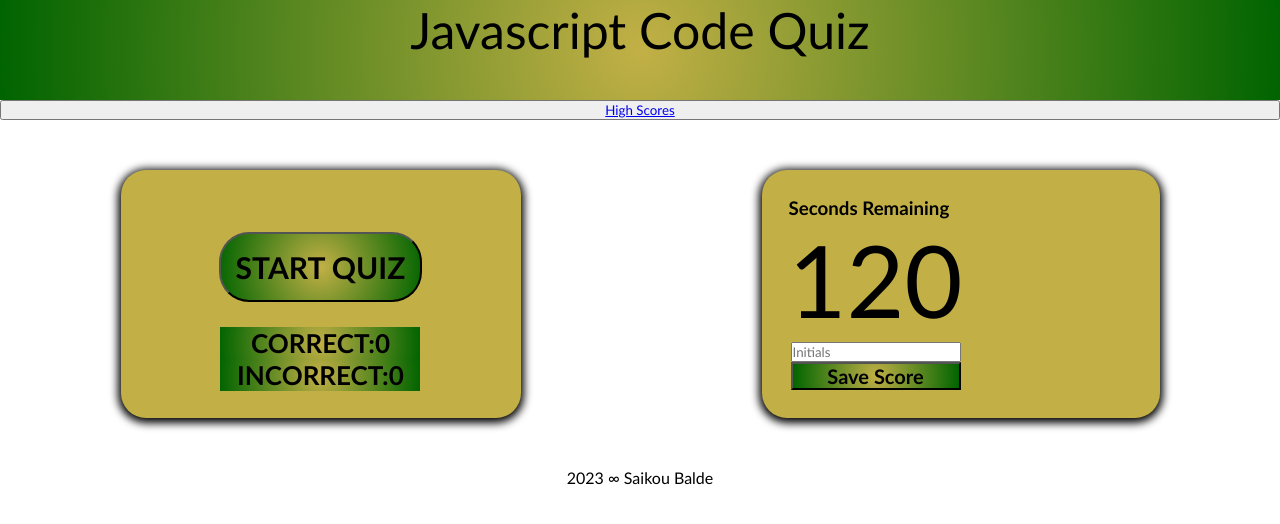
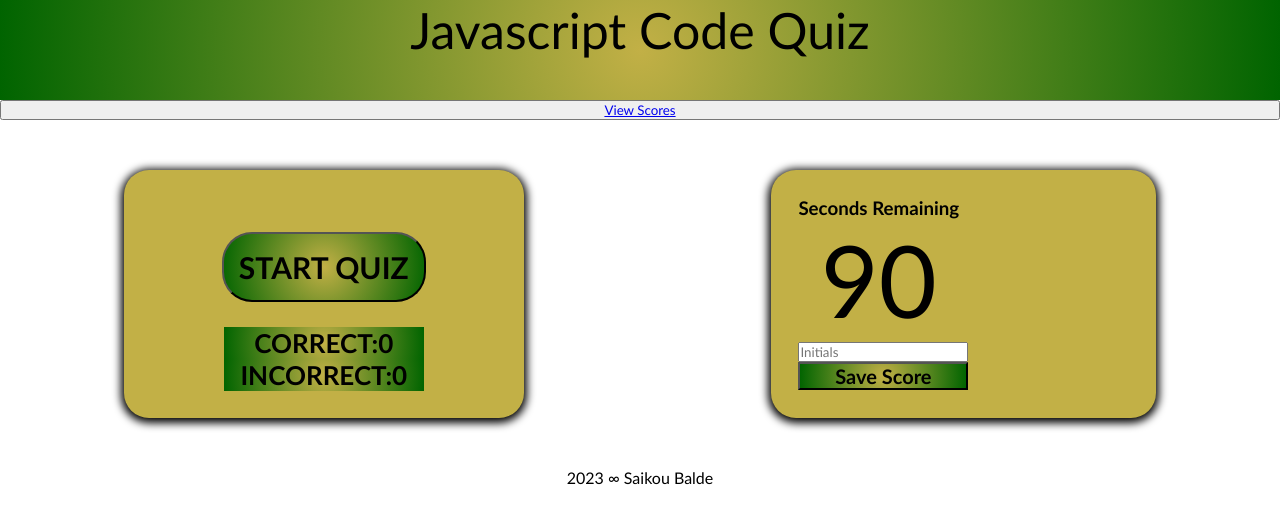
Before and after one commit to SaikouB/Code-Quiz, a plain HTML site: page index.html in a window 1280 px wide. Drawn offline with Linux system fonts and the light colour scheme.

Commit message:
modified readme.md

```diff
--- a/assets/js/script.js
+++ b/assets/js/script.js
@@ -12,7 +12,7 @@ var presentQuestionIndex = 0;
 var correctCount = 0;
 var incorrectCount = 0;
 var answer = "";
-var timeLeft = 120;
+var timeLeft = 90;
 var endQuiz = false;
 var options = []
 
@@ -183,6 +183,7 @@ function revealQuestion() {
 
 // Stop quiz function and gives feedback
 function stopQuiz() {
+	// When stopQuiz is called set timer to 0
 	timerCountEl.textContent = 0
 	// Hides "#choices" but not "#question" so user can see their score
 	questionEl.textContent = ""
--- a/index.html
+++ b/index.html
@@ -15,7 +15,7 @@
 	<header>Javascript Code Quiz</header>
 
 	<!-- Link to scores webpage -->
-	<button><a href="score.html">High Scores</a></button>
+	<button><a href="score.html">View Scores</a></button>
 
 	<!-- Begin main section -->
 	<main>
@@ -47,7 +47,7 @@
 		<aside>
 			<div class="card-timer">
 				<h3>Seconds Remaining</h3>
-				<div id="timer-count">120</div>
+				<div id="timer-count">90</div>
 			</div>
 
 			<!-- save score div -->
```
Also changed, not shown: assets/js/scores.js (+6 -4 lines), score.html (+1 -1 lines), 1 other file.
